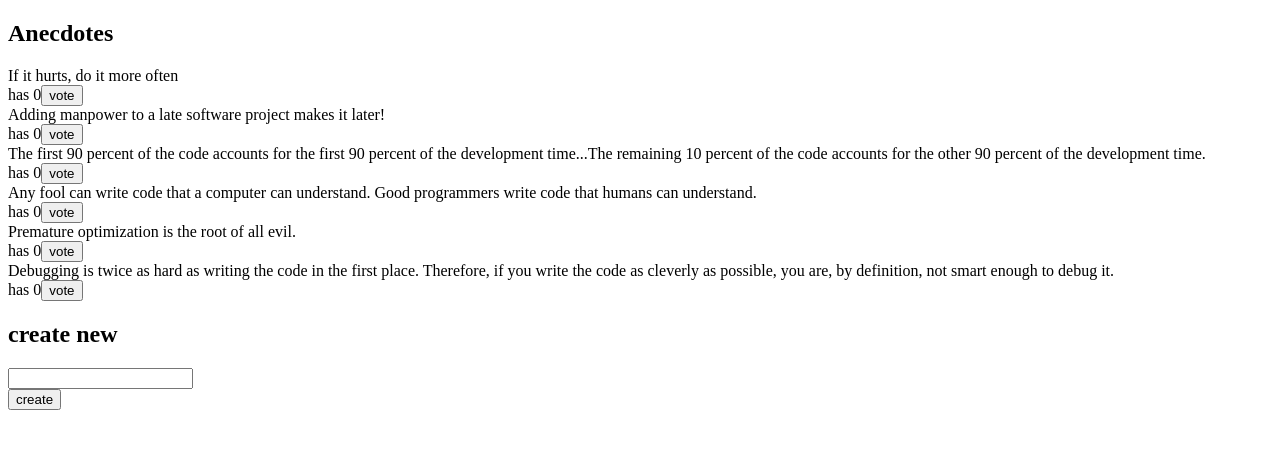
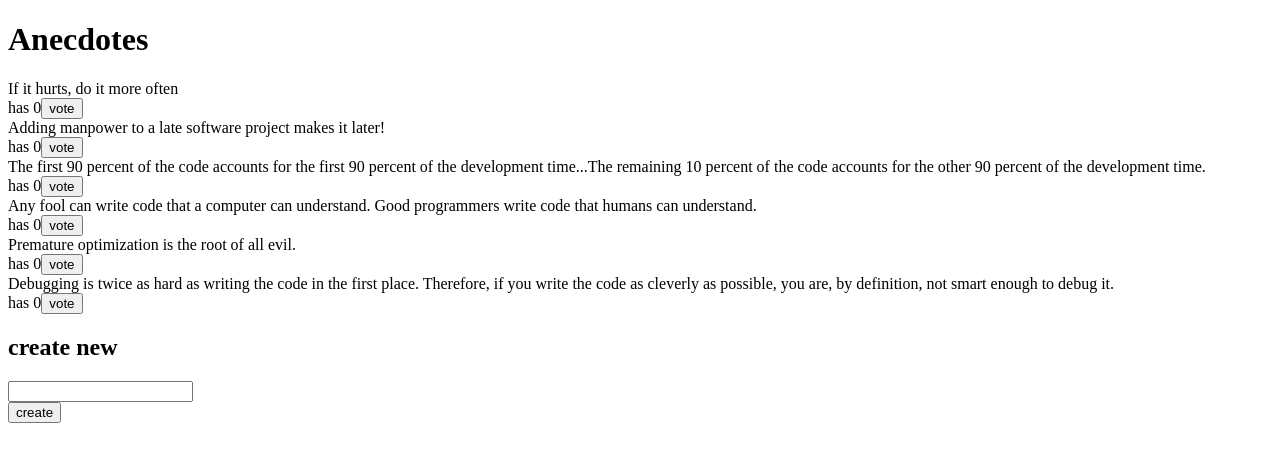
Before and after one commit to kekalainen/uh-fullstackopen-part11-anecdotes, a React (Create React App) app: page / in a window 1280 px wide. Shown: the top 462 px of the page. Built offline with nearby package versions, Linux system fonts and the light colour scheme.

Commit message:
6.8: Extract anecdote list component

```diff
--- a/src/App.js
+++ b/src/App.js
@@ -1,30 +1,11 @@
-import { useSelector, useDispatch } from 'react-redux';
-import { voteAnecdote } from './reducers/anecdoteReducer';
 import AnecdoteForm from './components/AnecdoteForm';
+import AnecdoteList from './components/AnecdoteList';
 
 const App = () => {
-  const anecdotes = useSelector((state) =>
-    state.sort((a, b) => b.votes - a.votes)
-  );
-  const dispatch = useDispatch();
-
-  const vote = (id) => {
-    console.log('vote', id);
-    dispatch(voteAnecdote(id));
-  };
-
   return (
     <div>
-      <h2>Anecdotes</h2>
-      {anecdotes.map((anecdote) => (
-        <div key={anecdote.id}>
-          <div>{anecdote.content}</div>
-          <div>
-            has {anecdote.votes}
-            <button onClick={() => vote(anecdote.id)}>vote</button>
-          </div>
-        </div>
-      ))}
+      <h1>Anecdotes</h1>
+      <AnecdoteList />
       <h2>create new</h2>
       <AnecdoteForm />
     </div>
--- /dev/null
+++ b/src/components/AnecdoteList.js
@@ -0,0 +1,23 @@
+import { useSelector, useDispatch } from 'react-redux';
+import { voteAnecdote } from '../reducers/anecdoteReducer';
+
+const AnecdoteList = () => {
+  const anecdotes = useSelector((state) =>
+    state.sort((a, b) => b.votes - a.votes)
+  );
+  const dispatch = useDispatch();
+
+  const vote = (id) => dispatch(voteAnecdote(id));
+
+  return anecdotes.map((anecdote) => (
+    <div key={anecdote.id}>
+      <div>{anecdote.content}</div>
+      <div>
+        has {anecdote.votes}
+        <button onClick={() => vote(anecdote.id)}>vote</button>
+      </div>
+    </div>
+  ));
+};
+
+export default AnecdoteList;
```
